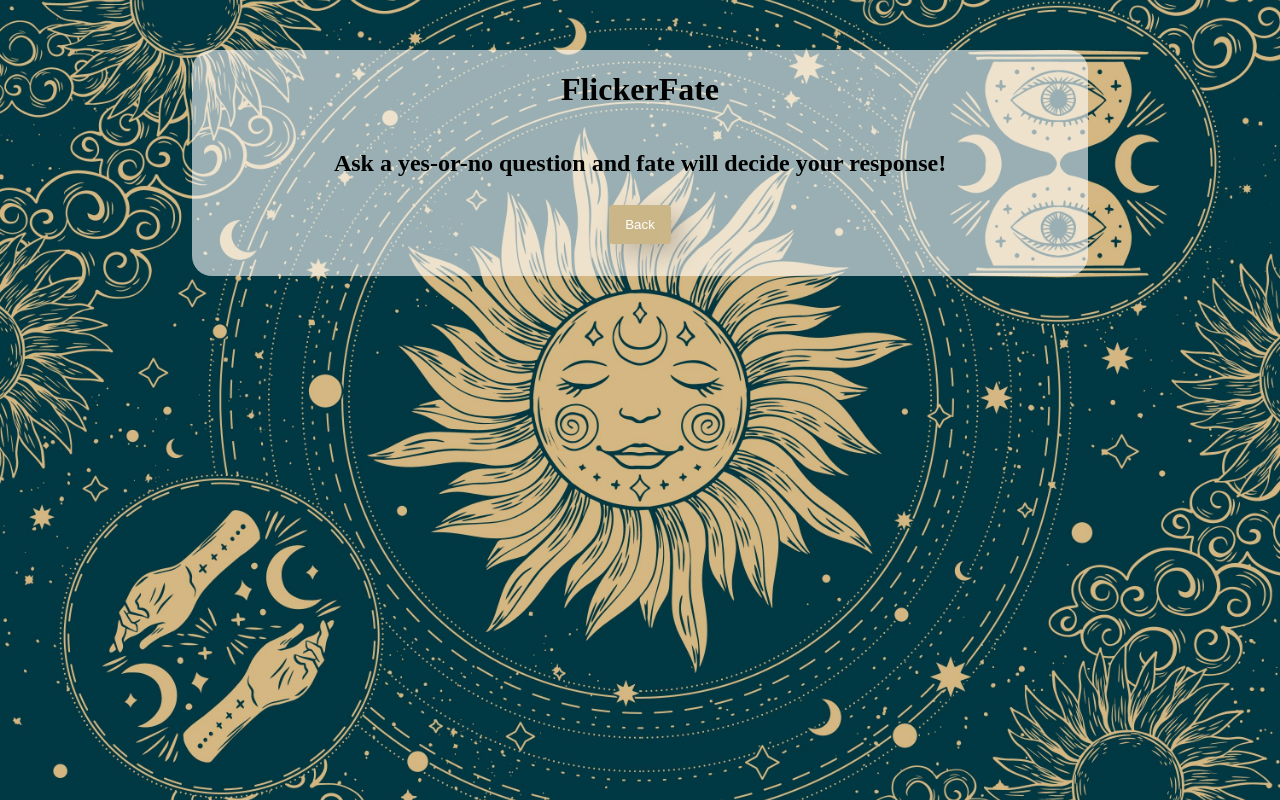
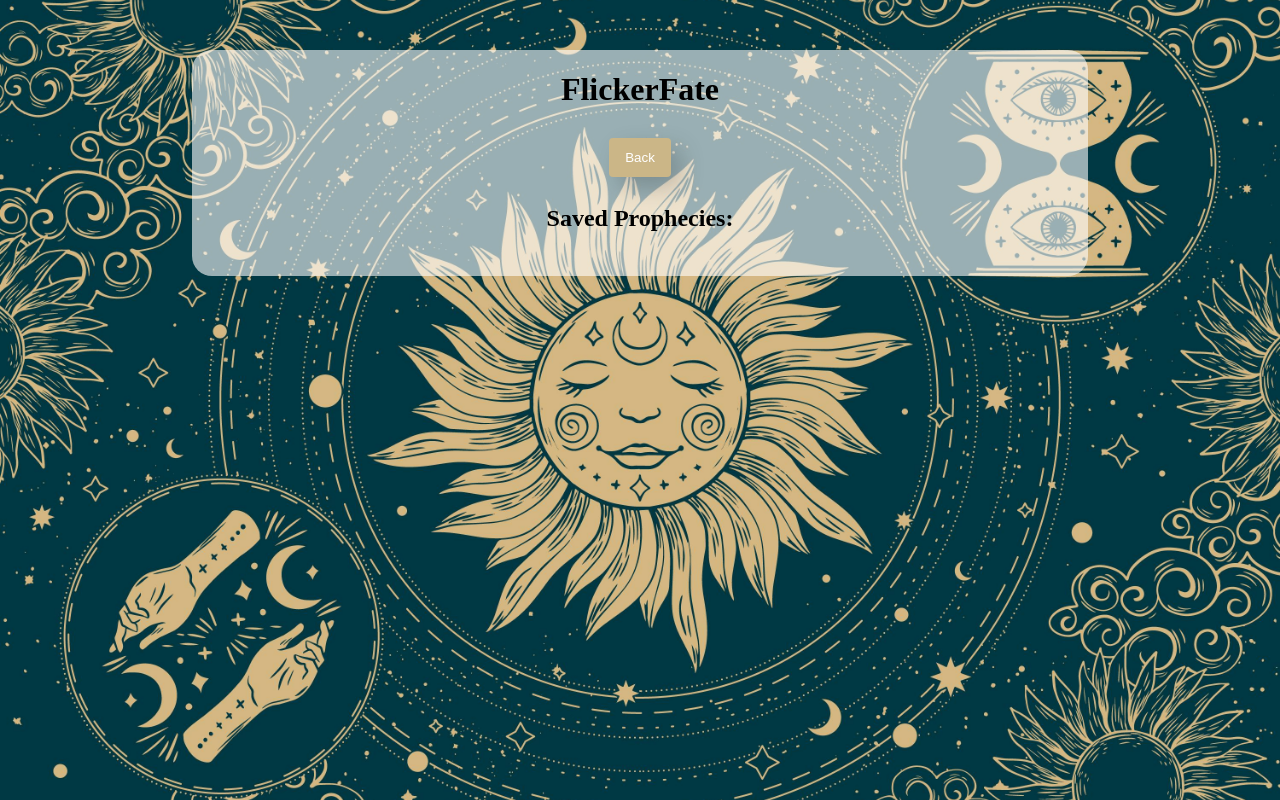
Before and after one commit to CaliHam/flickerfate, a React (Create React App) app: page /saved in a window 1280 px wide. Built offline with nearby package versions, Linux system fonts and the light colour scheme.

Commit message:
Add styling

```diff
--- a/src/apicalls/apicalls.js
+++ b/src/apicalls/apicalls.js
@@ -1,7 +1,6 @@
 const getAnswer = async () => {
     let response = await fetch('https://yesno.wtf/api')
     if(!response.ok) {
-        console.log(response)
         throw new Error(response)
     }
     let data = response.json()
--- a/src/components/App/App.css
+++ b/src/components/App/App.css
@@ -7,5 +7,5 @@
   align-items: center;
   border-radius: 20px;
   padding-bottom: 1.5rem;
-  margin-top: 50px;
+  margin: 50px 0;
 }
--- a/src/components/App/App.jsx
+++ b/src/components/App/App.jsx
@@ -4,38 +4,30 @@ import { Routes, Route, Link } from 'react-router-dom';
 import History from '../History/History';
 import Home from '../Home/Home';
 
-
 const App = () => {
 
   const [submitted, setSubmitted] = useState(null)
   const [answer, setAnswer] = useState(null)
   const [saved, setSaved] = useState([])
-  const [showHistory, setShowHistory] = useState(false)
-  const [showForm, setForm] = useState(true)
-
-  // const viewHistory = () => {
-  //   setShowHistory(true)
-  //   setSubmitted(null)
-  //   setForm(false)
-  // }
-
-  // const goHome = () => {
-  //   setShowHistory(false)
-  //   setForm(true)
-  // }
+  const [question, setQuestion] = useState('')
 
   const updateSaved = () => {
     const savedQA = {question: submitted, answer: answer.answer, image: answer.image, id: Date.now()}
     setSaved([...saved, savedQA])
-}
+  }
+
+  const submitQuestion = (e) => {
+    e.preventDefault()
+    setSubmitted(question)
+    setQuestion('')
+  }
 
   return (
     <div className='App'>
       <h1>FlickerFate</h1>
-      <h2>Ask a yes-or-no question and fate will decide your response!</h2>
       <Routes>
-        <Route path="/" element={<Home submitted={submitted} setSubmitted={setSubmitted} answer={answer} setAnswer={setAnswer} saved={saved} updateSaved={updateSaved}/>}/>
-        <Route path="/saved" element={<History saved={saved}/>}/>
+        <Route path="/" element={<Home submitted={submitted} setSubmitted={setSubmitted} answer={answer} setAnswer={setAnswer} saved={saved} updateSaved={updateSaved} question={question} setQuestion={setQuestion} submitQuestion={submitQuestion}/>}/>
+        <Route path="/saved" element={<History saved={saved} setSubmitted={setSubmitted}/>}/>
       </Routes>
     </div>
   );
--- a/src/components/Form/Form.jsx
+++ b/src/components/Form/Form.jsx
@@ -2,19 +2,7 @@ import './Form.css';
 import { useState } from 'react';
 
 
-const Form = ({ submitted, setSubmitted }) => {
-
-    const [question, setQuestion] = useState('')
-
-    const submitQuestion = (e) => {
-        e.preventDefault()
-        setSubmitted(question)
-        clearInput()
-    }
-
-    const clearInput = () => {
-        setQuestion('')
-    }
+const Form = ({ question, setQuestion, submitQuestion }) => {
 
     return (
         <form>
--- a/src/components/History/History.jsx
+++ b/src/components/History/History.jsx
@@ -1,7 +1,7 @@
 import './History.css'
 import { Link } from 'react-router-dom'
 
-const History = ({ saved }) => {
+const History = ({ saved, setSubmitted }) => {
 
     const viewSaved = saved.map(prophecy => {
         return (
@@ -15,8 +15,9 @@ const History = ({ saved }) => {
 
     return (
         <>
-        <Link to="/"><button>Back</button></Link>
-        {saved && viewSaved}
+        <Link to="/"><button onClick={setSubmitted(null)}>Back</button></Link>
+        <h2>Saved Prophecies:</h2>
+        {viewSaved}
         </>
     )
 }
--- a/src/components/Home/Home.css
+++ b/src/components/Home/Home.css
@@ -12,5 +12,4 @@ button {
 .btns-nav {
     display: flex;
     justify-content: space-around;
-    width: 60%;
 }
--- a/src/components/Home/Home.jsx
+++ b/src/components/Home/Home.jsx
@@ -4,10 +4,12 @@ import Form from '../Form/Form';
 import Response from '../Response/Response';
 import { Link } from 'react-router-dom';
 
-const Home = ({submitted, setSubmitted, answer, setAnswer, saved, updateSaved}) => {
+const Home = ({submitted, setSubmitted, answer, setAnswer, saved, updateSaved, question, setQuestion, submitQuestion}) => {
+
   return (
     <div className="Home">
-      <Form submitted={submitted} setSubmitted={setSubmitted}/>
+			<h2>Ask a yes-or-no question and fate will decide your response!</h2>
+      <Form question={question} setQuestion={setQuestion} submitQuestion={submitQuestion}/>
       <nav className='btns-nav'>
         {!!saved.length && <Link to="/saved"><button>View Saved</button></Link>}
         {submitted && <button onClick={updateSaved}>Save</button>}
--- a/src/components/Response/Response.jsx
+++ b/src/components/Response/Response.jsx
@@ -1,18 +1,13 @@
-import { useEffect, useState } from 'react';
+import { useEffect } from 'react';
 import './Response.css'
 import { getAnswer } from '../../apicalls/apicalls'
 
 const Response = ({ question, answer, setAnswer }) => {
 
     useEffect(() => {
-        resetAnswer()
         getAnswer().then(data => setAnswer(data))
         .catch(err => console.log(err))
     }, [question])
-
-    const resetAnswer = () => {
-        setAnswer(null)
-    }
 
     const renderResponse = (answer) => {
         return (
```
